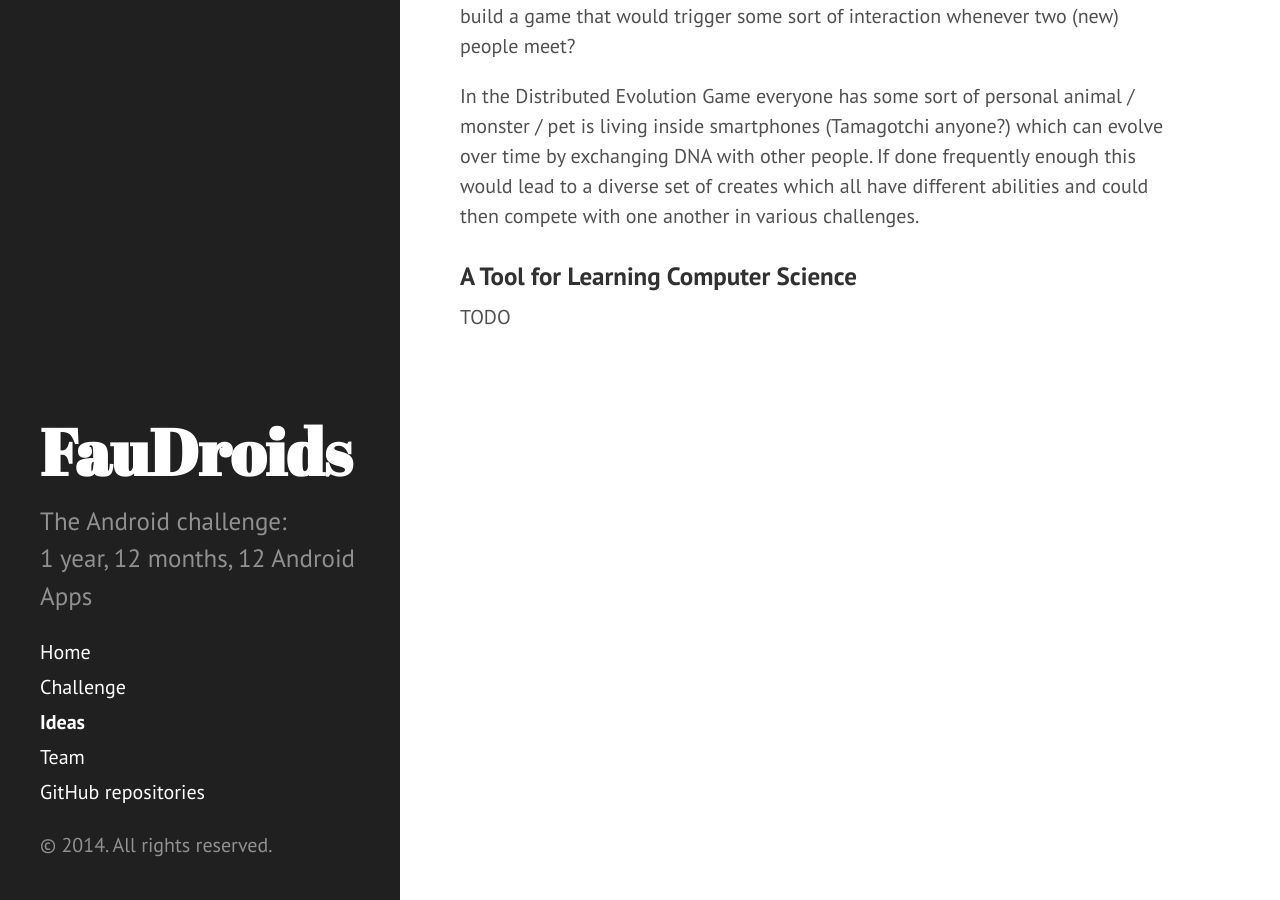
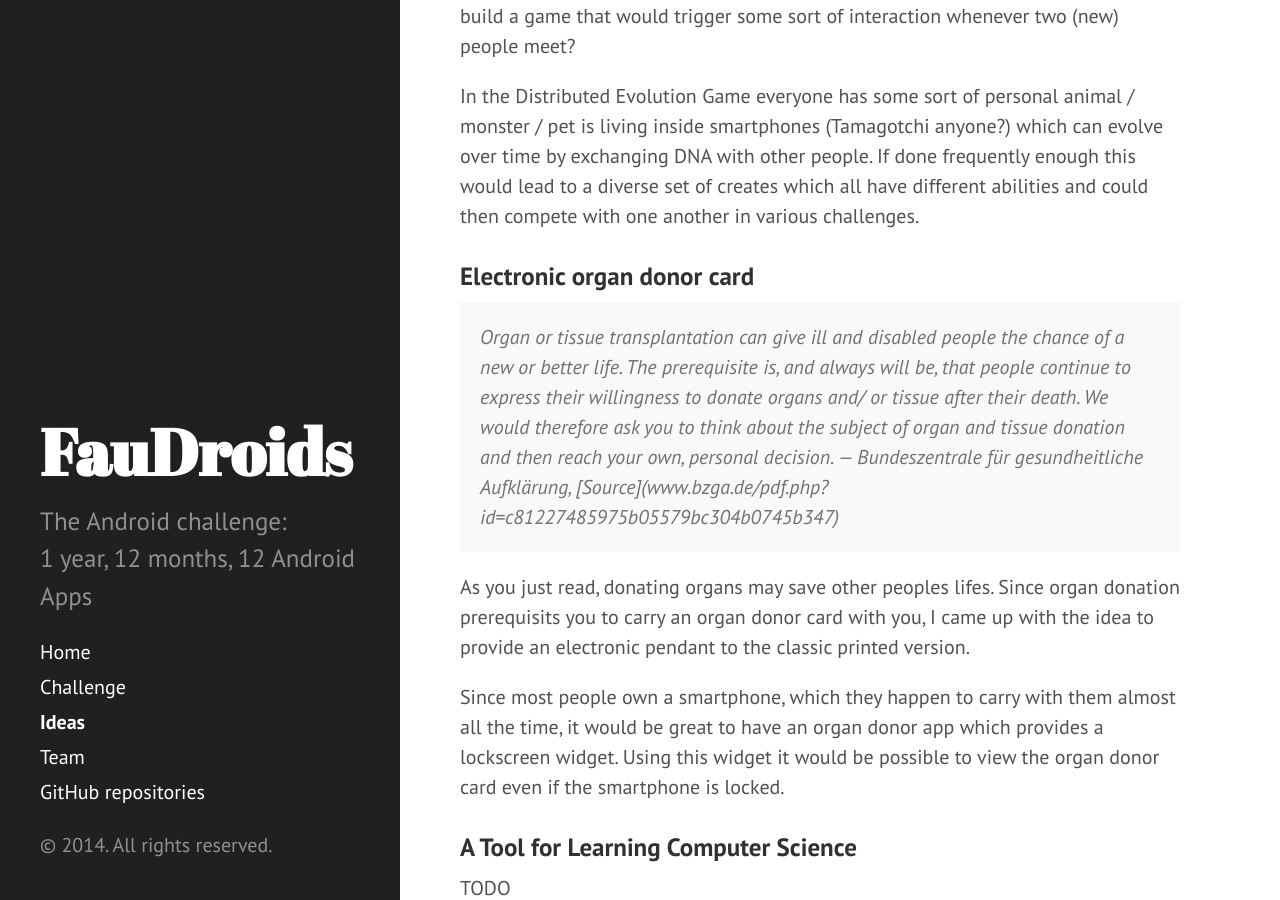
Before and after one commit to Haroenv/FauDroids.github.io, a Jekyll site: the page built from ideas.md, in a window 1280 px wide and 900 px high, scrolled down 993 px. Built offline with Jekyll 4.4.1, drawn with Linux system fonts in a browser that asks for light colours; Markdown is read by kramdown in place of the engine named in the settings.

Commit message:
Updated my profile and added an idea.

```diff
--- a/_config.yml
+++ b/_config.yml
@@ -22,6 +22,14 @@ authors:
         github:	        Maddoc42
         homepage:	    http://bitdroid.de
 
+    simon:
+        name:	        Simon Hofmann
+        role:	        Software Developer
+        message:	    I'm a computer science student with love for little handcrafted tools which help me do my stuff. If you want to get in contact with me, feel free to drop me a message!
+        email:	        mail@simon-hofmann.org
+        github:	        s1hofmann
+        homepage:	    https://simon-hofmann.org
+
 paginate:	            5
 
 github:
--- a/ideas.md
+++ b/ideas.md
@@ -51,6 +51,24 @@ this would lead to a diverse set of creates which all have different abilities
 and could then compete with one another in various challenges.
 
 
+### Electronic organ donor card
+
+<div class="message">
+	<cite>
+        Organ or tissue transplantation can give ill and disabled people the
+        chance of a new or better life. The prerequisite is, and always will be,
+        that people continue to express their willingness to donate organs and/
+        or tissue after their death. We would therefore ask you to think about
+        the subject of organ and tissue donation and then reach your own,
+        personal decision. &mdash; Bundeszentrale für gesundheitliche Aufklärung, [Source](www.bzga.de/pdf.php?id=c81227485975b05579bc304b0745b347)
+	</cite>
+</div>
+
+As you just read, donating organs may save other peoples lifes. Since organ donation prerequisits you to carry an organ donor card with you, I came up with the idea to provide an electronic pendant to the classic printed version.
+
+Since most people own a smartphone, which they happen to carry with them almost all the time, it would be great to have an organ donor app which provides a lockscreen widget. Using this widget it would be possible to view the organ donor card even if the smartphone is locked.
+
+
 ### A Tool for Learning Computer Science
 
 TODO
```
